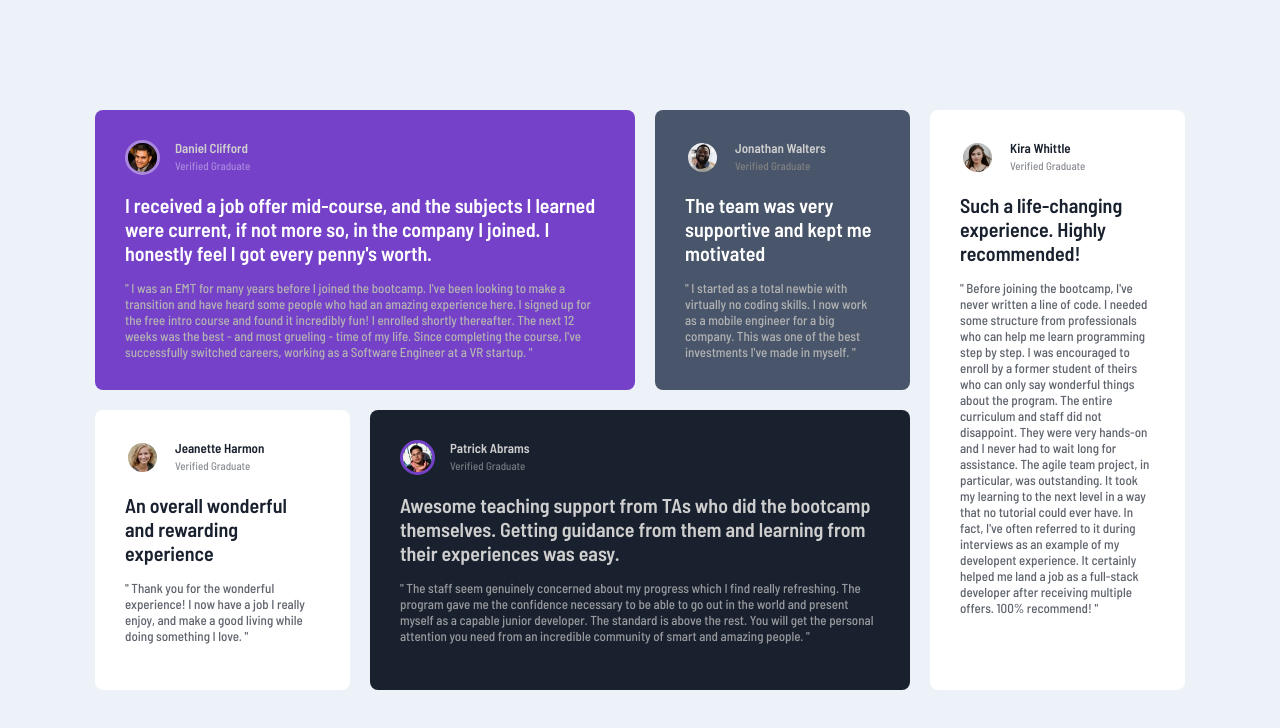
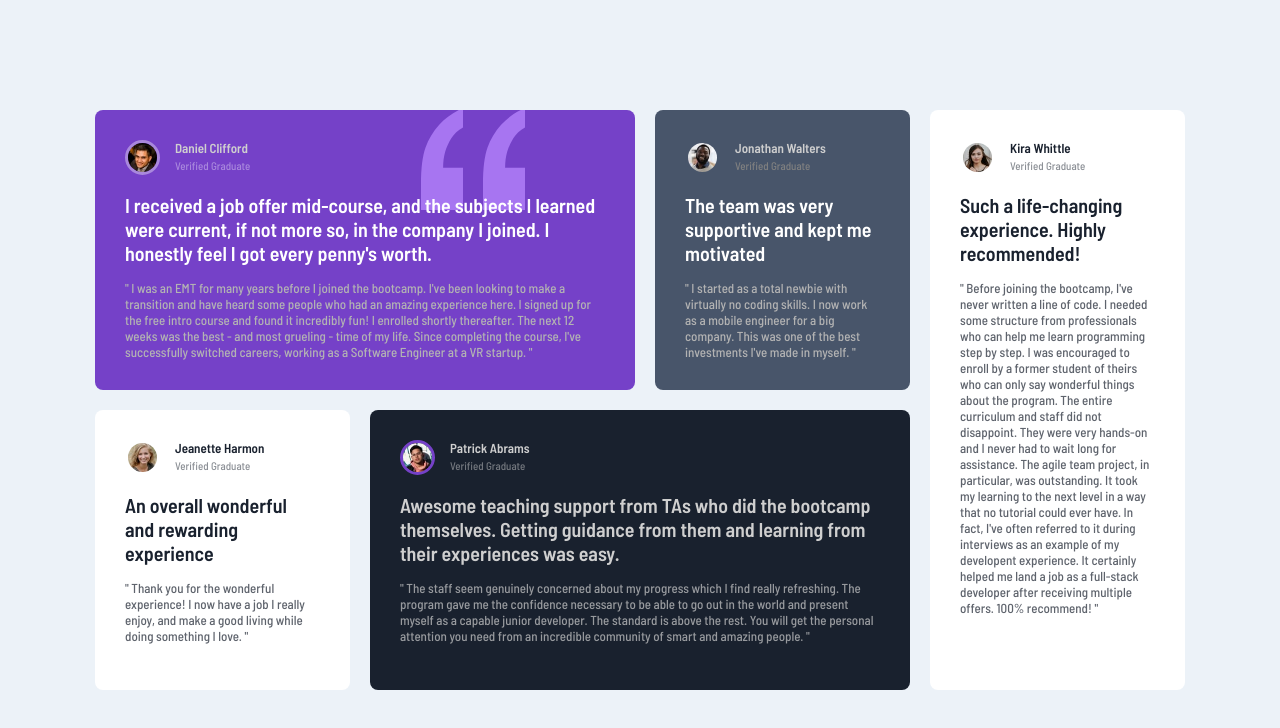
Before and after one commit to Faizzy/fmentor-testmonial-section, a plain HTML site: page index.html in a window 1280 px wide. Drawn offline with Linux system fonts and the light colour scheme.

Commit message:
Update style.css

```diff
--- a/style.css
+++ b/style.css
@@ -60,6 +60,9 @@ body {
 
     .daniel {
         background-color: hsl(263, 55%, 52%);
+        background-image: url(images/bg-pattern-quotation.svg);
+        background-repeat: no-repeat;
+        background-position: bottom 180px right 110px;
         width: 540px;
         height: 280px;
         padding: 30px;
```
